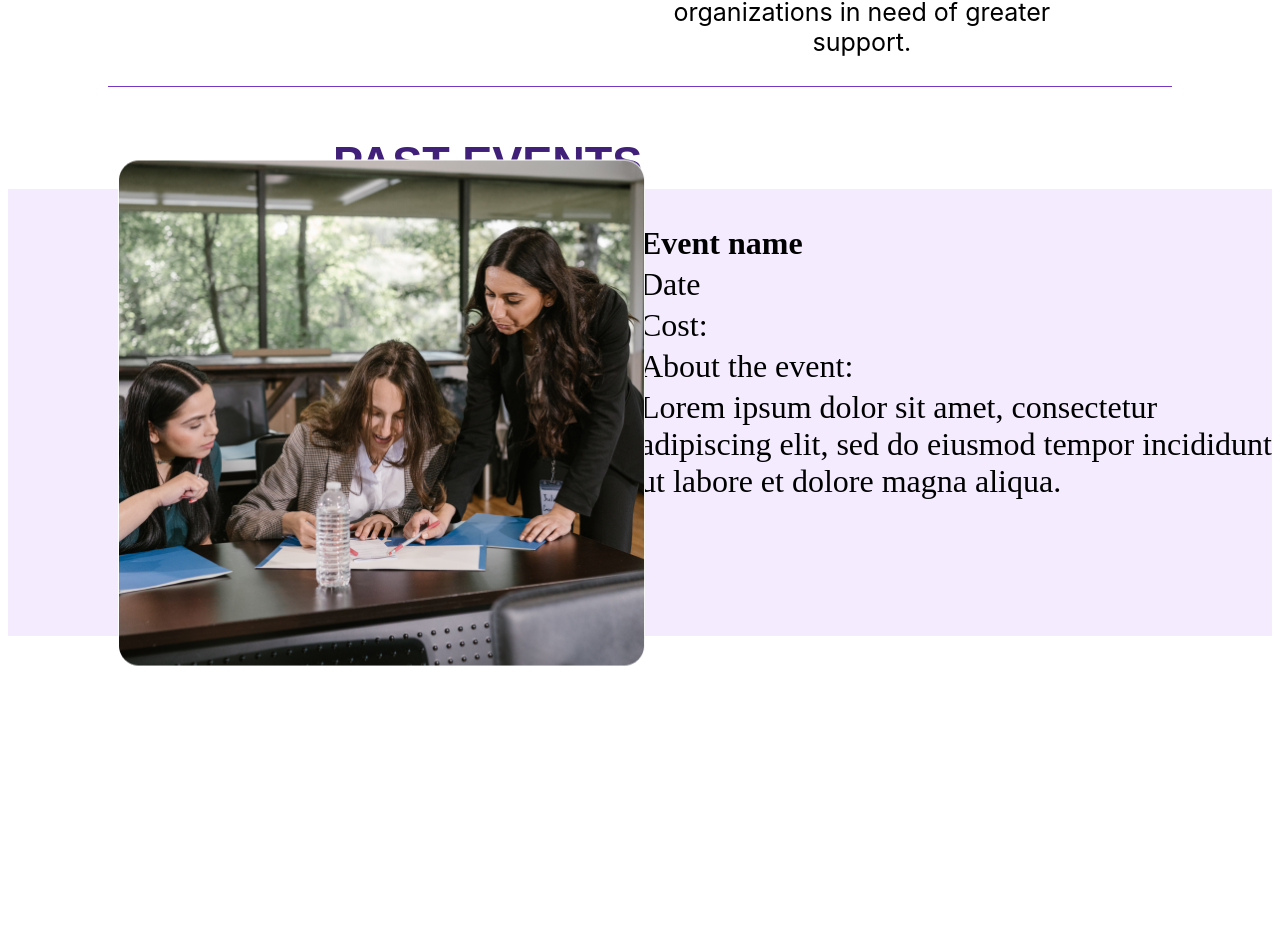
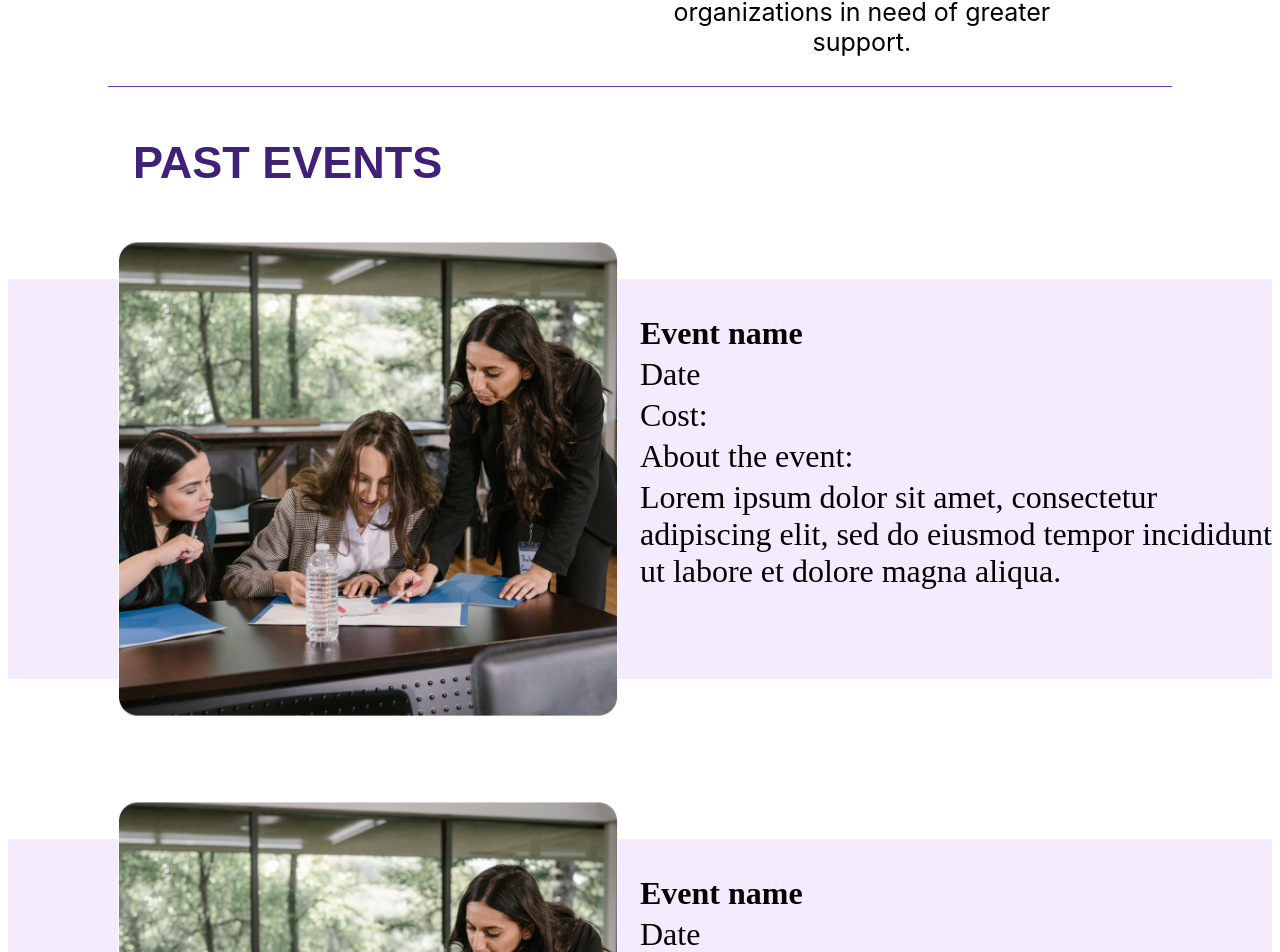
Before and after one commit to bthomp89/London-Bridges, a React (Create React App) app in the folder london-bridges/: page / in a window 1280 px wide. Shown: the part 233-1185 px from the top of the page. Before the commit the page ends 899 px from the top, so only its background shows below. Built offline with nearby package versions, Linux system fonts and the light colour scheme.

Commit message:
history page put together

```diff
--- a/london-bridges/src/components/App.js
+++ b/london-bridges/src/components/App.js
@@ -1,14 +1,12 @@
 
 
 import History from "./History/History";
-import Event from "./Event/Event";
 
 
 function App() {
   return (
     <div>
 <History></History>
-<Event></Event>
     </div>
   );
 }
--- a/london-bridges/src/components/Event/Event.css
+++ b/london-bridges/src/components/Event/Event.css
@@ -1,6 +1,6 @@
 #background{
 background-color: #F4EBFF;
-height: 447px;
+height: 400px;
 width: 100%;
  position: relative;
  display: flex;
--- a/london-bridges/src/components/Event/Event.js
+++ b/london-bridges/src/components/Event/Event.js
@@ -4,7 +4,7 @@ function Event() {
   return (
     <div id="background" class="flex">
       <div id="flex-child">
-        <img src="image 7.png" width="527" height="507" class="center"></img>
+        <img src="image 7.png" width="500" height="475" class="center"></img>
       </div>
       <div id="event">
         <p class="event-title">Event name</p>
--- a/london-bridges/src/components/History/History.css
+++ b/london-bridges/src/components/History/History.css
@@ -24,3 +24,7 @@
   .pastEvents{
     padding-top: 50px;
   }
+  .event{
+    padding-top: 90px;
+    padding-bottom: 70px;
+  }
--- a/london-bridges/src/components/History/History.js
+++ b/london-bridges/src/components/History/History.js
@@ -1,4 +1,5 @@
 import "./History.css";
+import Event from "../Event/Event"
 
 function History() {
   return (
@@ -31,18 +32,25 @@ function History() {
 {/* Past Events */}
 <div className="pastEvents">
 
-<span style={{ fontSize: "45px", fontFamily: "Sans-serif", color:"#412079", fontWeight:"700", marginLeft:"325px"}}>
+<span style={{ fontSize: "45px", fontFamily: "Sans-serif", color:"#412079", fontWeight:"700", marginLeft:"125px"}}>
           PAST EVENTS
         </span>
 
 
-
-
-
+<br/>
+<div className="event">
+<Event></Event>
+</div>
+<div className="event">
+<Event></Event>
+</div>
+<div className="event">
+<Event></Event>
+</div>
 
 </div>
+  </div>
 
-  </div>
   );
 }
 
```
